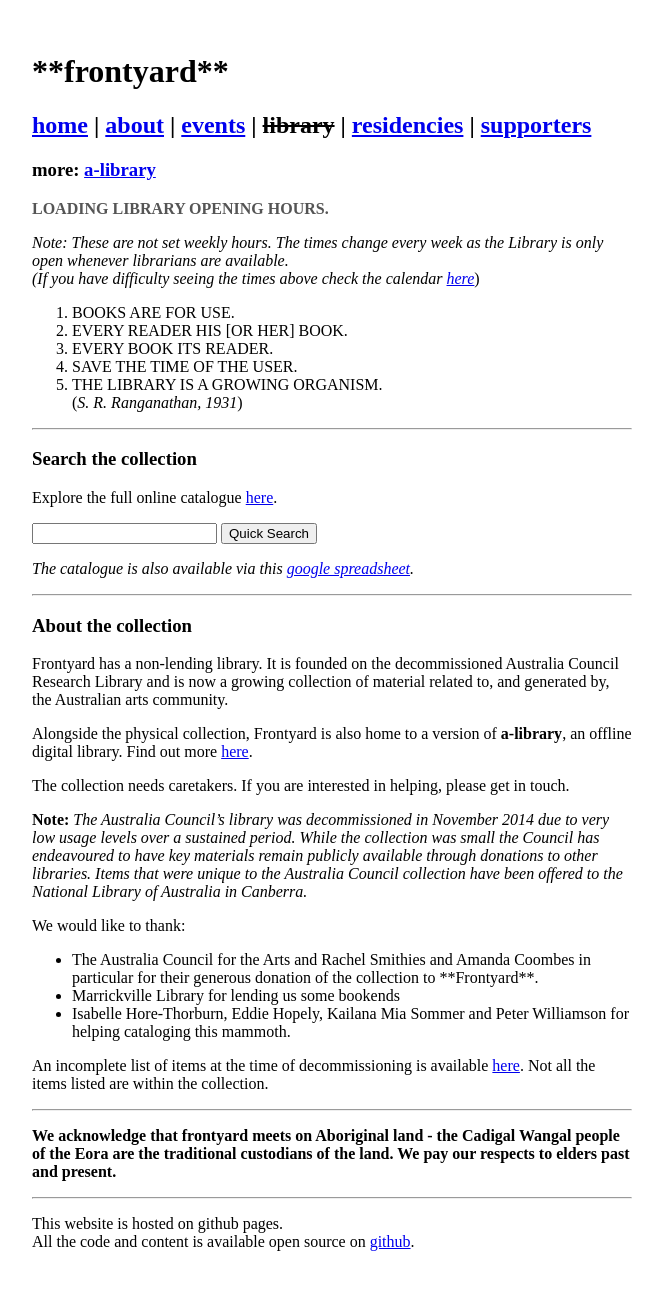
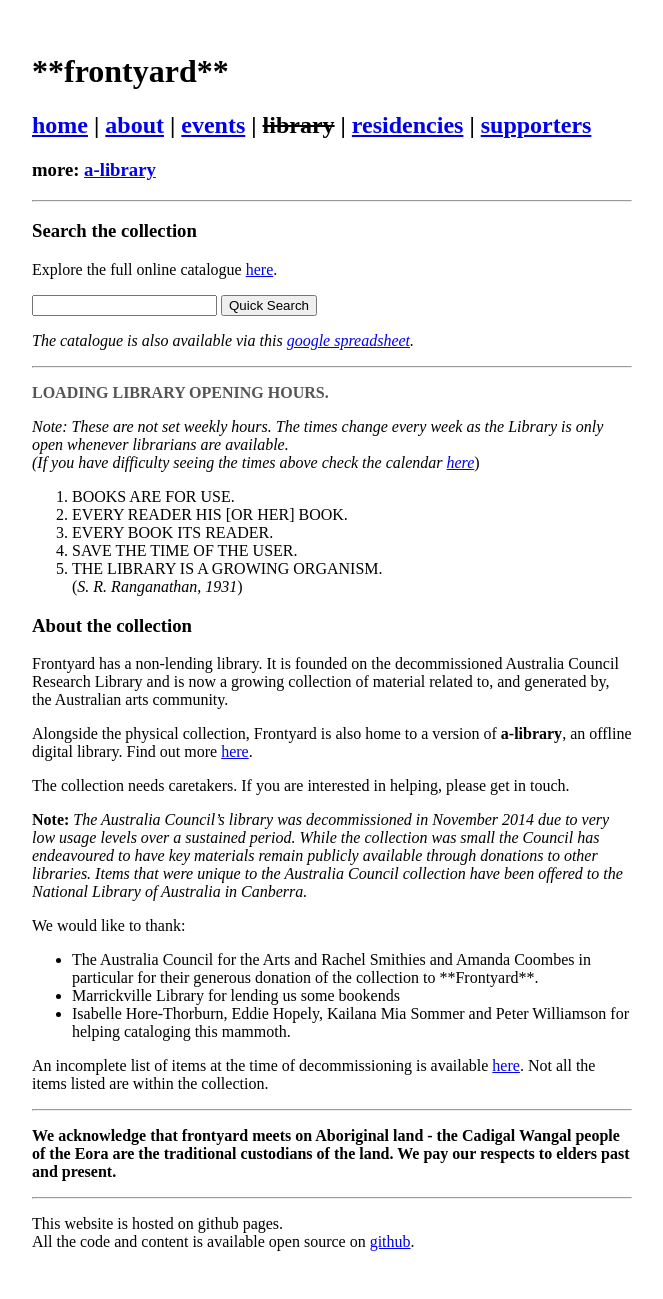
Before and after one commit to frontyardprojects/frontyardprojects.github.io, a Jekyll site: the page built from library/index.md, in a window 1280 px wide. Shown: the whole page, without its empty margins (308-971 px from the left). Built offline with Jekyll 4.4.1, drawn with Linux system fonts in a browser that asks for light colours; comment, search, counter and statistics services are not loaded; some of the changed lines change nothing that is shown.

Commit message:
updated library

```diff
--- a/library/index.md
+++ b/library/index.md
@@ -1,16 +1,5 @@
 ---
 ---
-
-{% include library-calendar-js.html %}
-*Note: These are not set weekly hours. The times change every week as the Library is only open whenever librarians are available.*
-*\(If you have difficulty seeing the times above check the calendar [here](https://calendar.google.com/calendar/embed?height=600&amp;wkst=1&amp;bgcolor=%23FFFFFF&amp;src=cn973674iouken4h37626qmio4%40group.calendar.google.com&amp;color=%23AB8B00&amp;ctz=Australia%2FSydney)*\)
-
-1.  BOOKS ARE FOR USE.
-2.  EVERY READER HIS [OR HER] BOOK.
-3.  EVERY BOOK ITS READER.
-4.  SAVE THE TIME OF THE USER.
-5.  THE LIBRARY IS A GROWING ORGANISM.
-(*S. R. Ranganathan, 1931*)
 
 ---------
 
@@ -26,6 +15,18 @@
 *The catalogue is also available via this [google spreadsheet](https://docs.google.com/spreadsheets/d/1IMTYu5F9psAe4sPoeUukPdNY-qRq-LZaDIjl3eV2DC8/pubhtml).*
 
 ---------
+
+
+{% include library-calendar-js.html %}
+*Note: These are not set weekly hours. The times change every week as the Library is only open whenever librarians are available.*
+*\(If you have difficulty seeing the times above check the calendar [here](https://calendar.google.com/calendar/embed?height=600&amp;wkst=1&amp;bgcolor=%23FFFFFF&amp;src=cn973674iouken4h37626qmio4%40group.calendar.google.com&amp;color=%23AB8B00&amp;ctz=Australia%2FSydney)*\)
+
+1.  BOOKS ARE FOR USE.
+2.  EVERY READER HIS [OR HER] BOOK.
+3.  EVERY BOOK ITS READER.
+4.  SAVE THE TIME OF THE USER.
+5.  THE LIBRARY IS A GROWING ORGANISM.
+(*S. R. Ranganathan, 1931*)
 
 ### About the collection
 
```
